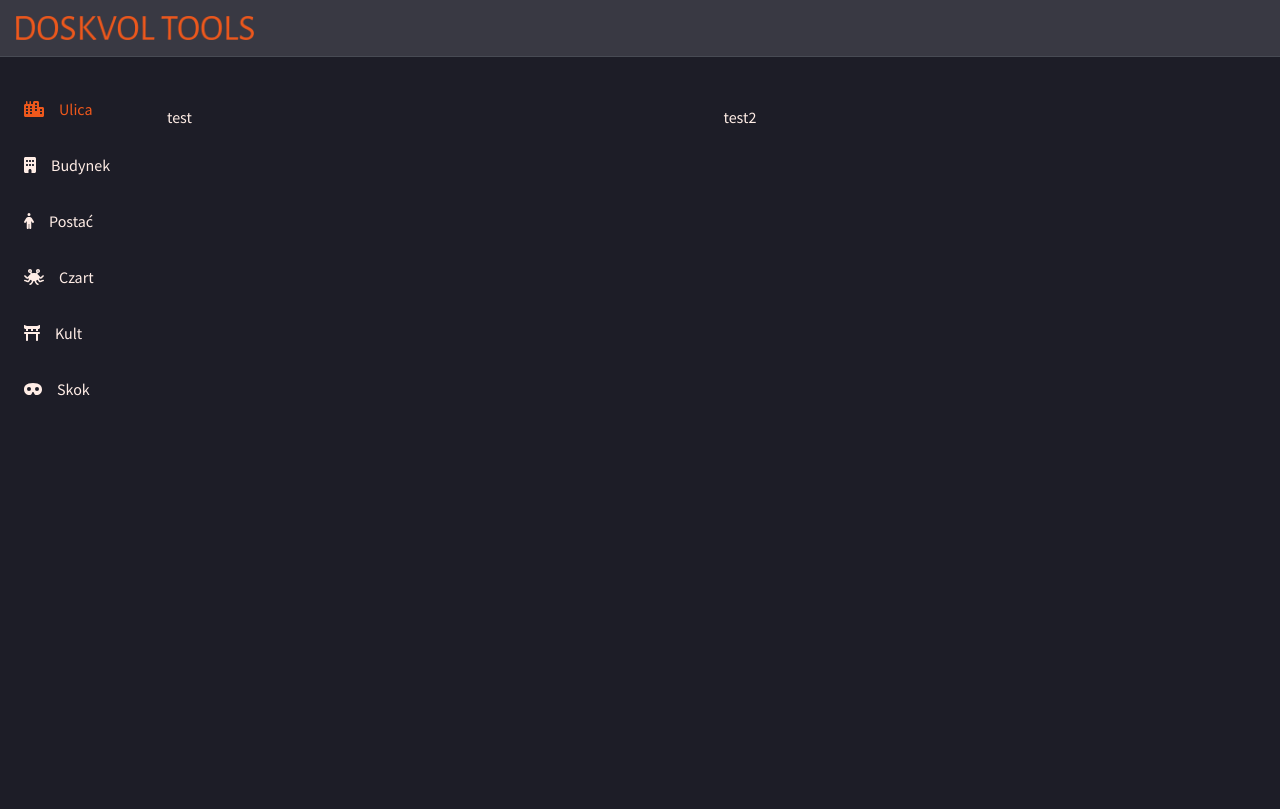
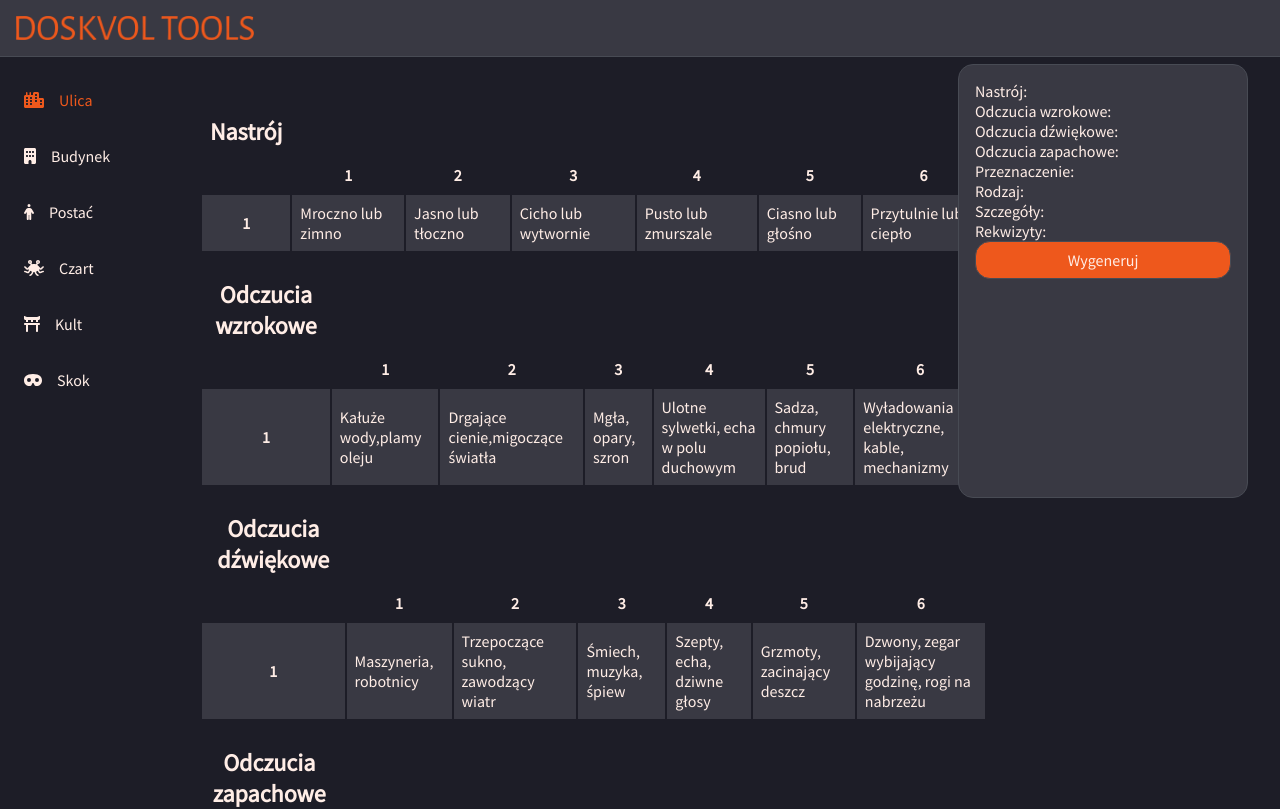
Before and after one commit to Katarzyna-Kadziolka/DoskvolTools, a Vue app in the folder doskvol-tools/: page /generator/street in a window 1280 px wide. Shown: the top 809 px of the page. Built offline with nearby package versions, Linux system fonts and the light colour scheme.

Commit message:
Web skeleton

```diff
--- a/doskvol-tools/src/App.vue
+++ b/doskvol-tools/src/App.vue
@@ -4,7 +4,7 @@ import AppNavBar from '@/components/layout/AppNavBar.vue'
 </script>
 
 <template>
-  <AppNavBar />
+  <AppNavBar class="app_nav-bar"/>
   <div class='app_container'>
     <RouterView />
   </div>
@@ -14,11 +14,13 @@ import AppNavBar from '@/components/layout/AppNavBar.vue'
   .app {
     &_container {
       background: $color-background;
-      width: 100%;
-      height: 100%;
-      position:fixed;
-      padding:0;
+      padding: 48px 0 0;
       margin:0;
+      overflow-y: auto;
+    }
+    &_nav-bar {
+      position: fixed;
+      width: 100vw;
     }
   }
 
--- a/doskvol-tools/src/components/generator/streetGenerator/StreetGenerator.vue
+++ b/doskvol-tools/src/components/generator/streetGenerator/StreetGenerator.vue
@@ -5,23 +5,65 @@ import BaseButton from "@/components/common/BaseButton.vue";
 import BaseTable from "@/components/common/baseTable/BaseTable.vue";
 import type {RadioOptions} from "@/components/common/baseRadio/RadioOptions";
 import BaseCard from "@/components/common/BaseCard.vue";
+import {useStreetStore} from "@/stores/StreetStore";
+import {storeToRefs} from "pinia";
+import {useI18n} from 'vue-i18n'
+import {useStreetGeneratorContent} from "@/components/generator/streetGenerator/StreetGeneratorContent";
 
+const {t} = useI18n({useScope: "global"});
+
+const store = useStreetStore();
+const { street } = storeToRefs(store);
+
+const streetData = useStreetGeneratorContent();
 
 </script>
 
 <template>
-  <div class="street-generator">
-    <span>test</span>
-    <span>test2</span>
+  <div class="street-generator_container">
+      <div>
+        <BaseTable v-model="street.mood" :table-data="streetData.getMood()" />
+        <BaseTable v-model="street.impressionsSights" :table-data="streetData.getImpressionsSights()" />
+        <BaseTable v-model="street.impressionsSounds" :table-data="streetData.getImpressionsSounds()" />
+        <BaseTable v-model="street.impressionsSmells" :table-data="streetData.getImpressionsSmells()" />
+        <BaseTable v-model="street.use" :table-data="streetData.getUse()" />
+        <BaseTable v-model="street.type" :table-data="streetData.getType()" />
+        <BaseTable v-model="street.details" :table-data="streetData.getDetails()" />
+        <BaseTable v-model="street.props" :table-data="streetData.getProps()" />
+      </div>
+    <BaseCard class="street-generator_base-card">
+      <span>{{ t("streets.mood.title") }}: {{street.mood}}</span>
+      <span>{{ t("streets.impressions-sights.title") }}: {{street.impressionsSights}}</span>
+      <span>{{ t("streets.impressions-sounds.title") }}: {{street.impressionsSounds}}</span>
+      <span>{{ t("streets.impressions-smells.title") }}: {{street.impressionsSmells}}</span>
+      <span>{{ t("streets.use.title") }}: {{street.use}}</span>
+      <span>{{ t("streets.type.title") }}: {{street.type}}</span>
+      <span>{{ t("streets.details.title") }}: {{street.details}}</span>
+      <span>{{ t("streets.props.title") }}: {{street.props}}</span>
+      <BaseButton :name="t('generator-ui.generate')" class="street-generator_generate-button" />
+    </BaseCard>
   </div>
-
 </template>
 
 <style scoped lang='scss'>
 .street-generator {
-  margin-top: 50px;
-  display: grid;
-  grid-template-columns: 1fr 1fr;
-  width: 100%;
+  &_container {
+    margin-top: 50px;
+    display: grid;
+    grid-template-columns: 2fr 1fr;
+    width: 100%;
+  }
+  &_base-card {
+    display: flex;
+    flex-direction: column;
+    height: 50vh;
+    width: 20vw;
+    position: fixed;
+    right: 32px;
+    top:64px;
+  }
+  &_generate-button {
+
+  }
 }
 </style>
--- a/doskvol-tools/src/locales/pl.json
+++ b/doskvol-tools/src/locales/pl.json
@@ -6,6 +6,10 @@
     "fiend" : "Czart",
     "cult" : "Kult",
     "heist" : "Skok"
+  },
+  "generator-ui": {
+    "generate" : "Wygeneruj",
+    "copy" : "Kopiuj"
   },
   "streets" : {
     "mood" : {
--- /dev/null
+++ b/doskvol-tools/src/stores/StreetStore.ts
@@ -0,0 +1,18 @@
+import { ref, computed } from 'vue'
+import { defineStore } from 'pinia'
+import type {Street} from "@/components/generator/streetGenerator/Street";
+
+export const useStreetStore = defineStore('street', {
+  state: () => ({
+    street: {
+      use: '',
+      details: '',
+      impressionsSights: '',
+      impressionsSmells: '',
+      mood: '',
+      type: '',
+      impressionsSounds: '',
+      props: ''
+    } as Street
+  }),
+})
--- a/doskvol-tools/src/views/GeneratorView.vue
+++ b/doskvol-tools/src/views/GeneratorView.vue
@@ -25,7 +25,7 @@ const onItemClick = async (name: string) => {
       <GeneratorNavigationItem :name='t("generator-navigation.cult")' icon='fa-solid fa-torii-gate' :is-active='activeItemName === "cultGenerator"' @click='() => onItemClick("cultGenerator")'/>
       <GeneratorNavigationItem :name='t("generator-navigation.heist")' icon='fa-solid fa-mask' :is-active='activeItemName === "heistGenerator"' @click='() => onItemClick("heistGenerator")'/>
     </div>
-    <router-view/>
+    <router-view class="generator-view_router-view"/>
   </div>
 </template>
 
@@ -38,6 +38,10 @@ const onItemClick = async (name: string) => {
   &_navigation {
     width: 15vw;
     margin-top: 24px;
+    position: fixed;
+  }
+  &_router-view {
+    margin-left: 15vw;
   }
 }
 </style>
```
Also changed, not shown: doskvol-tools/src/stores/counter.ts (deleted, +0 -12 lines).
